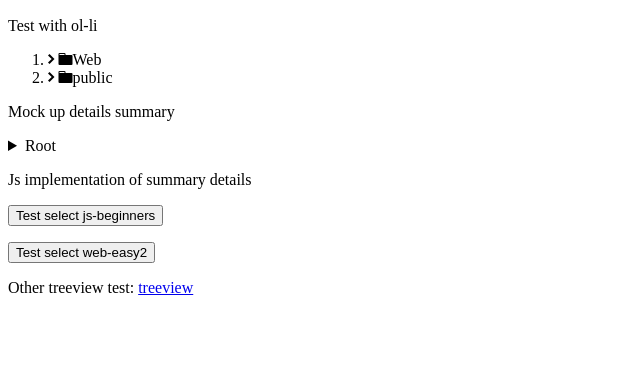
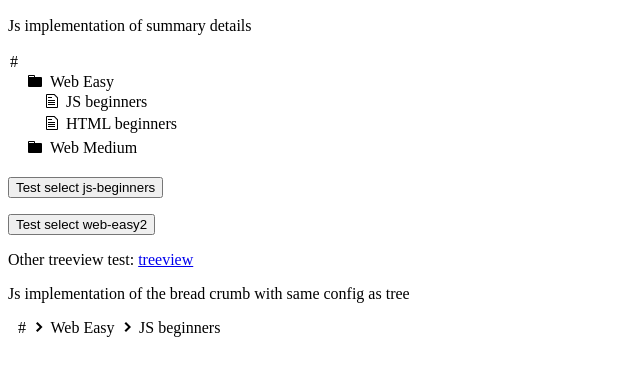
Before and after one commit to atlemagnussen/es6-tree, a website: page public/index.html in a window 1280 px wide. Shown: the part 50-426 px from the top of the page, without its empty margins (0-640 px from the left). Drawn offline with Linux system fonts and the light colour scheme.

Commit message:
made a bread crumb module

```diff
--- /dev/null
+++ b/public/ezcrumb.css
@@ -0,0 +1,10 @@
+.ez-crumb .crumb-item {
+    padding-left: 10px;
+    cursor: pointer;
+}
+.ez-crumb .crumb-item::before {
+    margin-right: 0.5rem;
+}
+.ez-crumb .crumb-item .item-text:hover {
+    color: #C0e0ff;
+}
--- /dev/null
+++ b/public/ezcrumb.js
@@ -0,0 +1,71 @@
+export default class EzCrumb {
+    constructor(parentId, data) {
+        this.selectedId = null;
+        this.parentId = parentId;
+        this.parentEl = document.getElementById(parentId);
+        if (!this.parentEl) {
+            throw new Error(`Can't find element with id ${parentId}`);
+        }
+        this.parentEl.classList.add("ez-crumb");
+        if (!data || !Array.isArray(data) || data.length !== 1) {
+            throw new Error(`data needs to be an array and with only 1 root element`);
+        }
+        this.data = data;
+        this.appendRoot();
+    }
+
+    appendRoot() {
+        let root = this.data[0];
+        this.rootItem = this.createItem(root.id, root.name);
+        this.parentEl.appendChild(this.rootItem);
+    }
+
+    createItem(id, text) {
+        let item = document.createElement('span');
+        let textItem = document.createElement('span');
+        item.id = id;
+        textItem.innerText = text;
+        textItem.classList.add('item-text');
+        item.classList.add('crumb-item');
+        item.appendChild(textItem);
+        return item;
+    }
+
+    select(id) {
+        let tree = this.find(this.data[0], id);
+        if (tree && Array.isArray(tree)) {
+            this.parentEl.innerHTML = "";
+            this.appendRoot();
+            for(let i = 0; i<tree.length; i++) {
+                let itemData = tree[i];
+                let item = this.createItem(itemData.id, itemData.name);
+                item.classList.add('icon-chevron-right');
+                this.parentEl.appendChild(item);
+            }
+        }
+    }
+
+    find(root, id) {
+        let found = [];
+        if (root.children && Array.isArray(root.children) && root.children.length > 0) {
+            let children = root.children;
+            for (let i=0; i<children.length; i++) {
+                let child = children[i];
+                if (child.id === id) {
+                    found.push(child);
+                    return found;
+                }
+            }
+            for (let i=0; i<children.length; i++) {
+                let child = children[i];
+                let grandChild = this.find(child, id);
+                if (grandChild && Array.isArray(grandChild) && grandChild.length>0) {
+                    found.push(child);
+                    found.push(...grandChild);
+                    return found;
+                }
+            }
+        }
+        return null;
+    }
+}
--- a/public/index.html
+++ b/public/index.html
@@ -6,6 +6,7 @@
     <meta name="viewport" content="width=device-width, initial-scale=1">
     <title>ez-tree</title>
     <link rel="stylesheet" href="/eztree.css">
+    <link rel="stylesheet" href="/ezcrumb.css">
     <link rel="stylesheet" href="/icons/octicons.css">
 </head>
 
@@ -16,51 +17,6 @@
         import idx from './index.js';
     </script>
 
-    <p>Test with ol-li</p>
-    <div id="tree">
-        <ol class="list-tree">
-            <li>
-                <div class="header list-item icon-chevron-right">
-                    <span class="icon icon-file-directory">Web</span>
-                </div>
-            </li>
-            <li>
-                <div class="header list-item icon-chevron-right">
-                    <span class="icon icon-file-directory">public</span>
-                </div>
-            </li>
-        </ol>
-    </div>
-    <p>Mock up details summary</p>
-    <div class="treeview-test">
-        <details>
-            <summary id="root">Root</summary>
-            <details>
-                <summary id="item-1">Item 1</summary>
-                <details>
-                    <summary id="item-1-1">Item 1.1</summary>
-                    <details>
-                        <summary id="item-1-2">Item 1.2</summary>
-                        <details>
-                            <summary id="item-1-2-1">Item 1.2.1</summary>
-                        </details>
-                    </details>
-                </details>
-            </details>
-            <details>
-                <summary id="item-2">Item 2</summary>
-                <details>
-                    <summary id="item-2-1">Item 2.1</summary>
-                </details>
-                <details>
-                    <summary id="item-2-2">Item 2.2</summary>
-                    <details>
-                        <summary id="item-2-2-1">Item 2-2-1</summary>
-                    </details>
-                </details>
-            </details>
-        </details>
-    </div>
     <p>Js implementation of summary details</p>
     <div id="eztree">
     </div>
@@ -71,6 +27,10 @@
         Other treeview test: <a href="treeview.html">treeview</a>
     </p>
 
+    <p>Js implementation of the bread crumb with same config as tree</p>
+    <div id="ezcrumb">
+
+    </div>
     <div id="theview">
 
     </div>
--- a/public/index.js
+++ b/public/index.js
@@ -1,7 +1,5 @@
-import {
-    EzTree
-} from './eztree.js';
-
+import EzTree from './eztree.js';
+import EzCrumb from './ezcrumb.js';
 
 class Index {
     constructor() {
@@ -35,22 +33,6 @@ class Index {
                         type: "folder"
                     }
                 ]
-            },
-            {
-                id: "master2",
-                name: "#2",
-                type: "main",
-                children: [{
-                        id: "web-easy2",
-                        name: "Web Easy2",
-                        type: "file"
-                    },
-                    {
-                        id: "web-medium2",
-                        name: "Web Medium2",
-                        type: "file"
-                    }
-                ]
             }
         ];
 
@@ -72,6 +54,9 @@ class Index {
             test.innerHTML = "halloo";
         });
 
+        this.crumb = new EzCrumb('ezcrumb', data);
+        let test = this.crumb.select('js-beginners');
+
         let btnJs = document.getElementById("click-js");
         btnJs.addEventListener("click", () => {
             this.tree.select("js-beginners");
```
Also changed, not shown: README.md.
